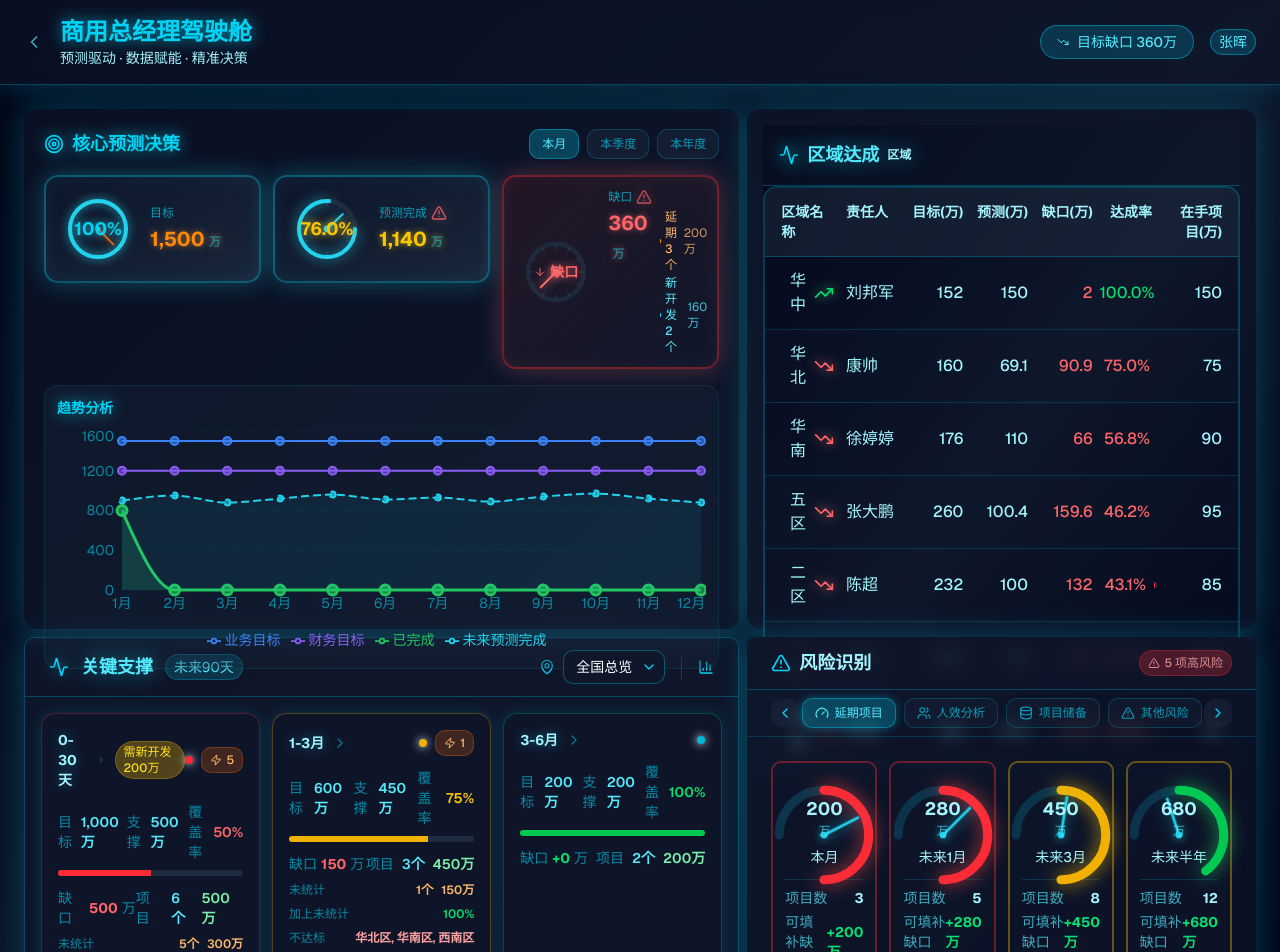
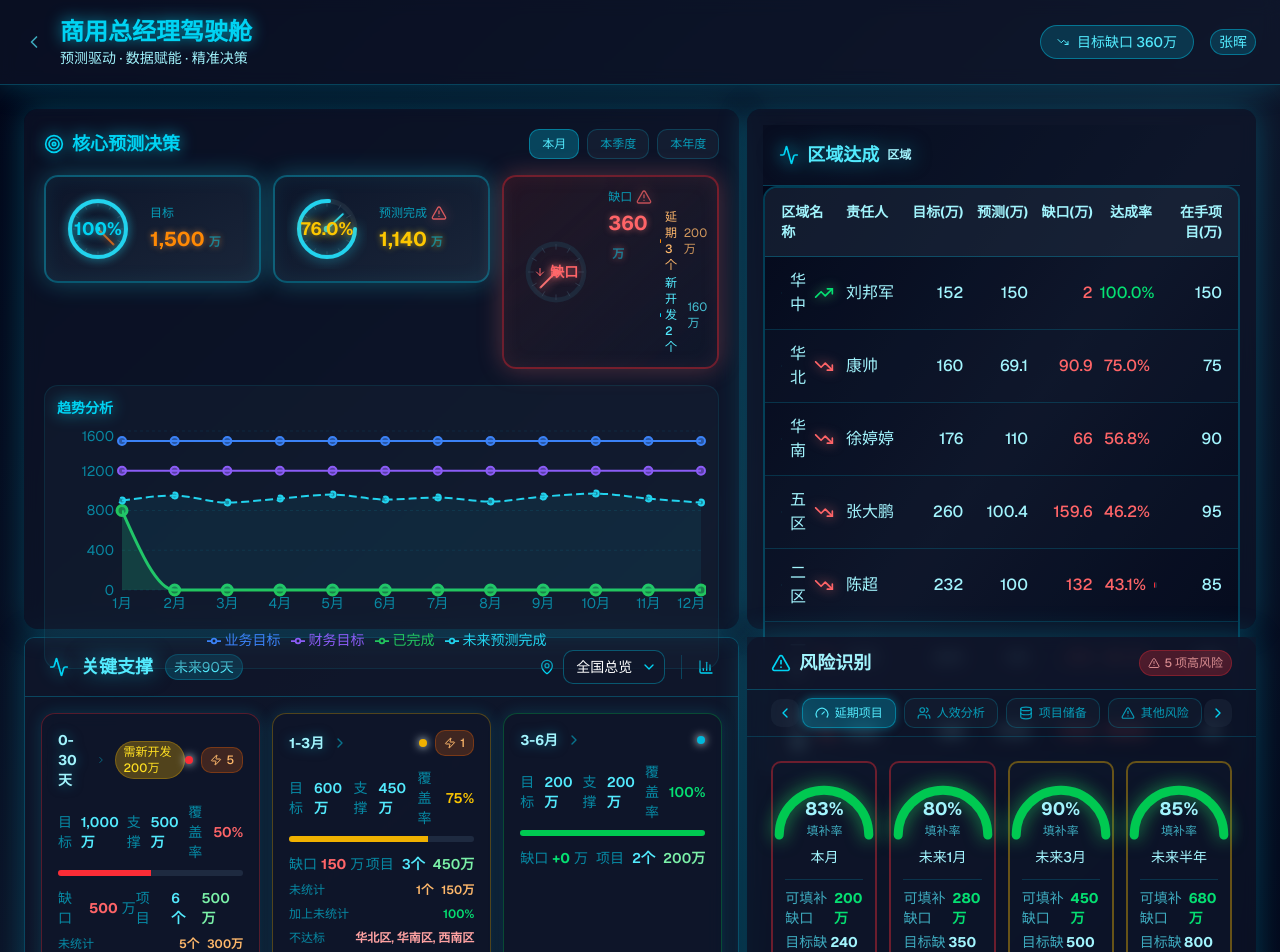
Before and after one commit to navylee1990/coze_jsc, a Next.js app: page /gm in a window 1280 px wide. Shown: the top 952 px of the page. Built offline with nearby package versions, Linux system fonts and the light colour scheme.

Commit message:
refactor(risk-panel): 将仪表盘改为环形进度图，显示填补缺口占目标的比例

```diff
--- a/src/components/RiskIdentificationPanel.tsx
+++ b/src/components/RiskIdentificationPanel.tsx
@@ -21,10 +21,10 @@ interface DelayedProjectCategory {
   period: string;
   periodKey: 'current' | 'future1Month' | 'future3Months' | 'future6Months';
   count: number;
-  amount: number;
-  gapFill: number;
+  amount: number; // 延期金额
+  gapFill: number; // 可填补缺口
+  targetGap: number; // 目标缺口（100%）
   severity: 'high' | 'medium' | 'low';
-  percent?: number; // 仪表盘进度百分比
 }
 
 // 人效数据
@@ -76,7 +76,7 @@ interface RiskIdentificationPanelProps {
   theme?: 'dashboard' | 'light' | 'dark';
 }
 
-// 默认延迟项目数据（添加仪表盘进度百分比）
+// 默认延迟项目数据
 const defaultDelayedProjects: DelayedProjectCategory[] = [
   {
     period: '本月',
@@ -84,8 +84,8 @@ const defaultDelayedProjects: DelayedProjectCategory[] = [
     count: 3,
     amount: 200,
     gapFill: 200,
-    severity: 'high',
-    percent: 85
+    targetGap: 240,
+    severity: 'high'
   },
   {
     period: '未来1月',
@@ -93,8 +93,8 @@ const defaultDelayedProjects: DelayedProjectCategory[] = [
     count: 5,
     amount: 280,
     gapFill: 280,
-    severity: 'high',
-    percent: 75
+    targetGap: 350,
+    severity: 'high'
   },
   {
     period: '未来3月',
@@ -102,8 +102,8 @@ const defaultDelayedProjects: DelayedProjectCategory[] = [
     count: 8,
     amount: 450,
     gapFill: 450,
-    severity: 'medium',
-    percent: 55
+    targetGap: 500,
+    severity: 'medium'
   },
   {
     period: '未来半年',
@@ -111,8 +111,8 @@ const defaultDelayedProjects: DelayedProjectCategory[] = [
     count: 12,
     amount: 680,
     gapFill: 680,
-    severity: 'medium',
-    percent: 40
+    targetGap: 800,
+    severity: 'medium'
   }
 ];
 
@@ -217,30 +217,24 @@ const defaultProjectReserve: ProjectReserveItem[] = [
   }
 ];
 
-// 仪表盘组件
-function DashboardGauge({ percent, severity, amount, label }: { percent: number; severity: 'high' | 'medium' | 'low'; amount: number; label: string }) {
+// 环形进度组件
+function DashboardGauge({ gapFill, targetGap, severity, amount, label }: { gapFill: number; targetGap: number; severity: 'high' | 'medium' | 'low'; amount: number; label: string }) {
   const getColorClass = () => {
-    if (percent >= 70) return 'stroke-red-500 drop-shadow-[0_0_8px_rgba(239,68,68,0.8)]';
+    const percent = Math.min((gapFill / targetGap) * 100, 100);
+    if (percent >= 80) return 'stroke-green-500 drop-shadow-[0_0_8px_rgba(34,197,94,0.8)]';
     if (percent >= 50) return 'stroke-yellow-500 drop-shadow-[0_0_8px_rgba(234,179,8,0.8)]';
-    return 'stroke-green-500 drop-shadow-[0_0_8px_rgba(34,197,94,0.8)]';
+    return 'stroke-red-500 drop-shadow-[0_0_8px_rgba(239,68,68,0.8)]';
   };
 
+  const percent = Math.min((gapFill / targetGap) * 100, 100);
   const strokeDasharray = `${percent * 2.5} 250`; // 半圆周长约250
-  const rotation = 90; // 从右侧开始
 
-  // 指针角度计算：从左侧(-90deg)到右侧(90deg)，总共180度
-  // percent 0 -> -90deg, percent 100 -> 90deg
-  const [needleAngle, setNeedleAngle] = useState(-90);
-  const [animatedAmount, setAnimatedAmount] = useState(0);
+  // 数字滚动动画
+  const [animatedPercent, setAnimatedPercent] = useState(0);
 
-  // 动画效果
   useEffect(() => {
-    // 重置
-    setNeedleAngle(-90);
-    setAnimatedAmount(0);
-
+    setAnimatedPercent(0);
     const startDelay = setTimeout(() => {
-      const targetAngle = -90 + (percent / 100) * 180;
       const duration = 1500;
       const startTime = Date.now();
 
@@ -248,9 +242,7 @@ function DashboardGauge({ percent, severity, amount, label }: { percent: number;
         const elapsed = Date.now() - startTime;
         const progress = Math.min(elapsed / duration, 1);
         const easeOut = 1 - Math.pow(1 - progress, 3);
-
-        setNeedleAngle(-90 + (targetAngle + 90) * easeOut);
-        setAnimatedAmount(Math.floor(amount * easeOut));
+        setAnimatedPercent(Math.floor(percent * easeOut));
 
         if (progress < 1) {
           requestAnimationFrame(animate);
@@ -261,11 +253,11 @@ function DashboardGauge({ percent, severity, amount, label }: { percent: number;
     }, 100);
 
     return () => clearTimeout(startDelay);
-  }, [percent, amount]);
+  }, [percent]);
 
   return (
     <div className="relative flex flex-col items-center">
-      {/* 半圆仪表盘 */}
+      {/* 半圆环形进度 */}
       <div className="relative w-28 h-16 mb-2">
         <svg viewBox="0 0 100 50" className="w-full h-full overflow-visible">
           {/* 背景弧线 */}
@@ -284,32 +276,13 @@ function DashboardGauge({ percent, severity, amount, label }: { percent: number;
             strokeWidth="8"
             strokeLinecap="round"
             strokeDasharray={strokeDasharray}
-            transform={`rotate(${rotation} 50 50)`}
             style={{ transition: 'stroke-dasharray 0.5s ease-out' }}
           />
-          {/* 指针 */}
-          <g transform="translate(50, 50)">
-            <line
-              x1="0"
-              y1="0"
-              x2="0"
-              y2="-35"
-              stroke="#22d3ee"
-              strokeWidth="2.5"
-              style={{
-                transform: `rotate(${needleAngle}deg)`,
-                transformOrigin: '0 0',
-                filter: 'drop-shadow(0 0 6px rgba(34, 211, 238, 0.8))',
-                transition: 'transform 1.5s cubic-bezier(0.34, 1.56, 0.64, 1)'
-              }}
-            />
-            <circle cx="0" cy="0" r="3" fill="#22d3ee" style={{ filter: 'drop-shadow(0 0 4px rgba(34, 211, 238, 0.8))' }} />
-          </g>
         </svg>
         {/* 仪表盘中心显示 */}
         <div className="absolute bottom-0 left-1/2 -translate-x-1/2 text-center">
-          <div className={cn('text-lg font-bold', DASHBOARD_STYLES.textSecondary)}>{animatedAmount}</div>
-          <div className={cn('text-xs', DASHBOARD_STYLES.textMuted)}>万</div>
+          <div className={cn('text-lg font-bold', DASHBOARD_STYLES.textSecondary)}>{animatedPercent}%</div>
+          <div className={cn('text-xs', DASHBOARD_STYLES.textMuted)}>填补率</div>
         </div>
       </div>
       <div className={cn('text-sm font-medium', DASHBOARD_STYLES.textSecondary)}>{label}</div>
@@ -481,7 +454,8 @@ export default function RiskIdentificationPanel({
                   )}
                 >
                   <DashboardGauge
-                    percent={item.percent || 50}
+                    gapFill={item.gapFill}
+                    targetGap={item.targetGap}
                     severity={item.severity}
                     amount={item.amount}
                     label={item.period}
@@ -490,12 +464,16 @@ export default function RiskIdentificationPanel({
                   {/* 底部信息 */}
                   <div className="mt-3 pt-2 border-t border-cyan-500/20">
                     <div className="flex items-center justify-between text-sm mb-1">
-                      <span className={cn(DASHBOARD_STYLES.textMuted)}>项目数</span>
-                      <span className={cn('font-bold', DASHBOARD_STYLES.textSecondary)}>{item.count}</span>
+                      <span className={cn(DASHBOARD_STYLES.textMuted)}>可填补缺口</span>
+                      <span className={cn('font-bold text-green-400')}>{item.gapFill}万</span>
+                    </div>
+                    <div className="flex items-center justify-between text-sm mb-1">
+                      <span className={cn(DASHBOARD_STYLES.textMuted)}>目标缺口</span>
+                      <span className={cn('font-bold', DASHBOARD_STYLES.textSecondary)}>{item.targetGap}万</span>
                     </div>
                     <div className="flex items-center justify-between text-sm">
-                      <span className={cn(DASHBOARD_STYLES.textMuted)}>可填补缺口</span>
-                      <span className={cn('font-bold text-green-400')}>+{item.gapFill}万</span>
+                      <span className={cn(DASHBOARD_STYLES.textMuted)}>延期项目数</span>
+                      <span className={cn('font-bold text-orange-400')}>{item.count}个</span>
                     </div>
                   </div>
                 </div>
```
